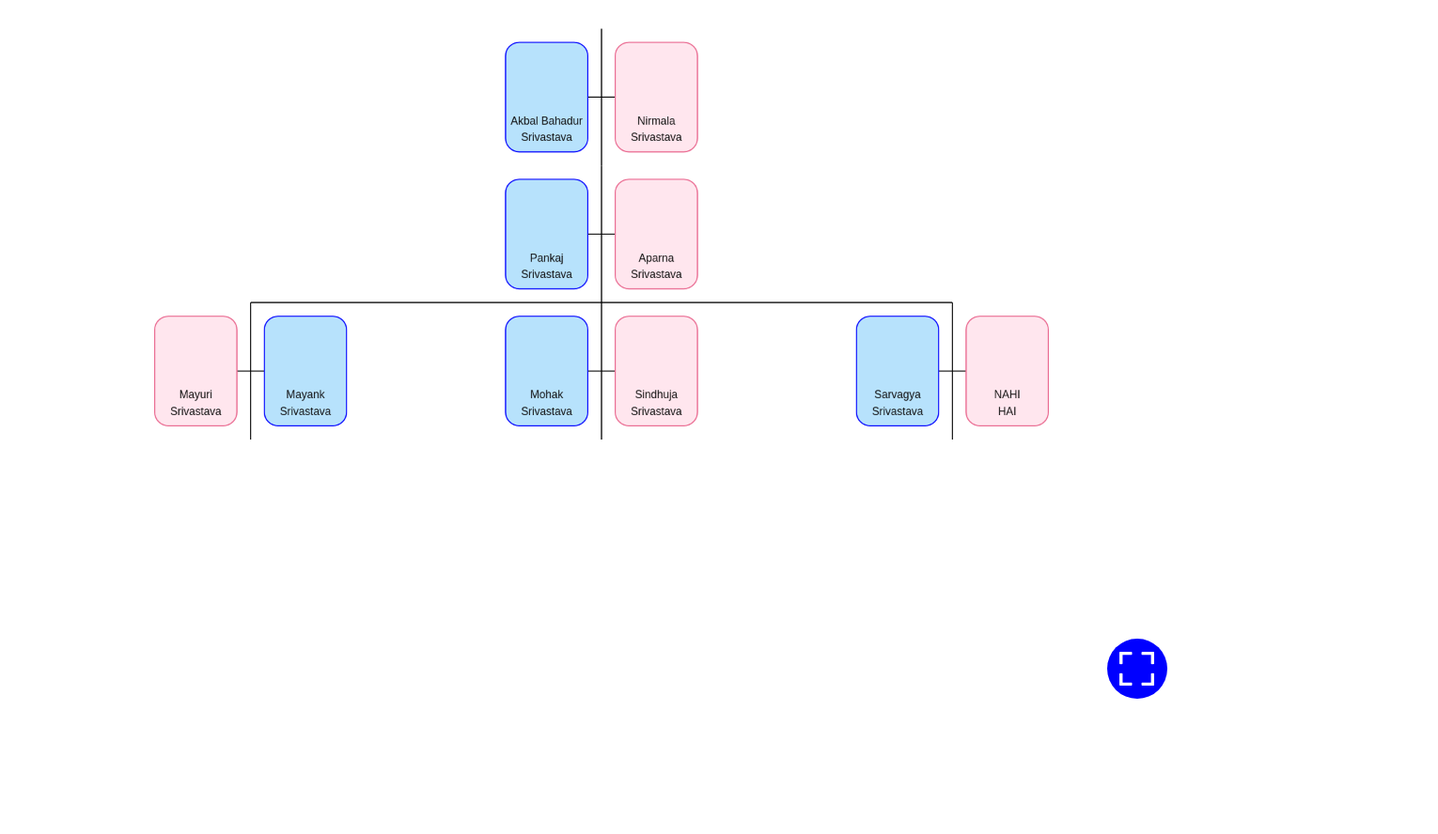
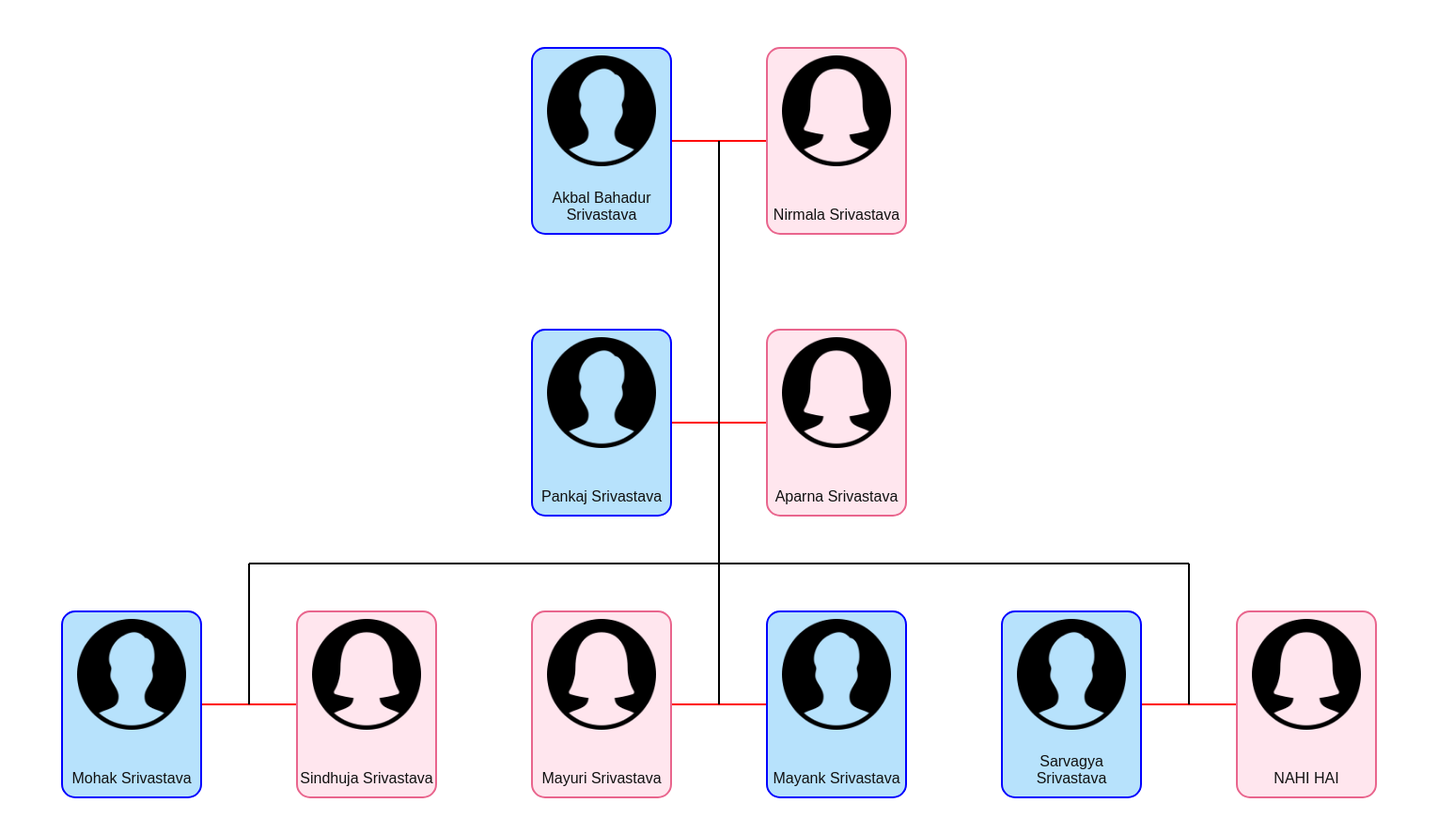
Before and after one commit to MasterSarvagya/FamilyTree, a plain HTML site: page index.html in a window 1280 px wide. Shown: the whole page at 94% size, 1530 px wide, since content can reach past the window. Before the commit the page ends 800 px from the top, so only its background shows below. Drawn offline with Linux system fonts and the light colour scheme.

Commit message:
Version 1 Complete

```diff
--- a/Draw.js
+++ b/Draw.js
@@ -1,96 +1,124 @@
-let winHeight = 1080;
-let winWidth = 1920;
-let canvas = document.getElementById("canvas");
-let ctx = canvas.getContext('2d');
-let cameraOffset = { x: winWidth/2, y: winHeight/2 };
-let cameraZoom = 0.875;
-let MAX_ZOOM = 5;
-let MIN_ZOOM = 0.1;
-let SCROLL_SENSITIVITY = 0.0005;
-let initialPinchDistance = null;
-let lastZoom = cameraZoom;
-let isDragging = false;
-let dragStart = { x: 0, y: 0 };
-let characterList = [];
-let lineList = [];
+function prepareElements(root) {
+	var tree = levelSortTree(root[0]);
+	document.body.style.width = (Math.max(...tree.map(x => x.length)) * 255 * 2) + "px";
+	var container = document.getElementsByClassName("container")[0];
+	var svg = document.getElementById('svg');
 
-function draw() {
-	prepareCanvas();
-	ctx.clearRect(0,0, winWidth, winHeight);
-	drawText("",0,0,20,"arial");
-	for(let i = 0; i < lineList.length; i++){
-		ctx.beginPath();
-		ctx.strokeStyle = "black";
-		ctx.lineWidth = "2";
-		ctx.moveTo(lineList[i][0],lineList[i][1]);
-		ctx.lineTo(lineList[i][2],lineList[i][3]);
-		ctx.stroke();
+	for (let v of tree) {
+		var br = document.createElement("br");
+		for (let x of v){
+			let partner = root[1].find(m => m.id == x.partner_id);
+			if(partner === undefined)
+				partner = new Member();
+
+			d1 = drawChar(x.first_name + "\n" + x.last_name,x.gender,x.id);
+			d2 = drawChar(partner.first_name + "\n" + partner.last_name,partner.gender,partner.id);
+
+			container.appendChild(d1);
+			container.appendChild(d2);
+		}
+		container.appendChild(br);
 	}
 
-	for(let i = 0; i < characterList.length; i++)
-		drawCharacterCard(characterList[i][0],characterList[i][1],characterList[i][2],characterList[i][3],characterList[i][4].trim());
-
-	requestAnimationFrame( draw );
+	for(let i = 0; i < root[1].length; i++){
+		if(root[1][i].parent_id != 0){
+			drawPartnerLine(svg,root[1][i]);
+			drawParentLine(svg,root[1][i]);
+		}
+	}
 }
 
-function prepareCanvas() {
-	canvas.width = winWidth;
-	canvas.height = winHeight;
-	ctx.translate( winWidth / 2, winHeight / 2 );
-	ctx.scale(cameraZoom, cameraZoom);
-	ctx.translate( -winWidth / 2 + cameraOffset.x, -winHeight / 2 + cameraOffset.y );
+function drawChar(name,gender,id = -100) {
+	var elemDiv = document.createElement('div');
+	var img = document.createElement('img');
+	var text = document.createElement('span');
+	var br = document.createElement('br');
+
+	if(gender == "M") {
+		img.src = "images/male.png";
+		elemDiv.classList.add("character","male");
+	}
+	else {
+		img.src = "images/female.png";
+		elemDiv.classList.add("character","female");
+	}
+
+	if(id != -100)
+		elemDiv.id = id;
+
+	text.innerHTML = name;
+	elemDiv.appendChild(text);
+	elemDiv.appendChild(img);
+
+	return elemDiv;
 }
 
-function getEventLocation(e) {
-	if (e.touches && e.touches.length == 1)
-		return { x:e.touches[0].clientX, y: e.touches[0].clientY };
-	else if (e.clientX && e.clientY)
-		return { x: e.clientX, y: e.clientY };
+function drawPartnerLine(svg, character) {
+	let line = document.createElementNS("http://www.w3.org/2000/svg","line");
+	let xx = document.getElementById(character.id);
+
+	line.setAttribute("x1",getOffset(xx).x + 150);
+	line.setAttribute("y1",getOffset(xx).y + 100);
+	line.setAttribute("x2",getOffset(xx).x + 250);
+	line.setAttribute("y2",getOffset(xx).y + 100);
+	line.setAttribute("stroke","red");
+	line.setAttribute("stroke-width", 2);
+
+	svg.appendChild(line);
 }
 
-function drawRect(x, y, width, height) {
-	ctx.fillRect( x, y, width, height );
+function drawParentLine(svg, character) {
+	if(character.parent_id == -1)
+		return;
+
+	let line = document.createElementNS("http://www.w3.org/2000/svg","line");
+	let line1 = document.createElementNS("http://www.w3.org/2000/svg","line");
+	let line2 = document.createElementNS("http://www.w3.org/2000/svg","line");
+
+	let xx = document.getElementById(character.id);
+	let yy = document.getElementById(character.parent_id);
+
+	line1.setAttribute("x1",getOffset(xx).x + 200);
+	line1.setAttribute("y1",getOffset(xx).y + 100);
+	line1.setAttribute("x2",getOffset(xx).x + 200);
+	line1.setAttribute("y2",getOffset(xx).y - 50);
+	line1.setAttribute("stroke","black");
+	line1.setAttribute("stroke-width", 2);
+
+	line2.setAttribute("x1",getOffset(yy).x + 200);
+	line2.setAttribute("y1",getOffset(yy).y + 100);
+	line2.setAttribute("x2",getOffset(yy).x + 200);
+	line2.setAttribute("y2",getOffset(yy).y + 250);
+	line2.setAttribute("stroke","black");
+	line2.setAttribute("stroke-width", 2);
+
+	line.setAttribute("x1",getOffset(xx).x + 200);
+	line.setAttribute("y1",getOffset(xx).y - 50);
+	line.setAttribute("x2",getOffset(yy).x + 200);
+	line.setAttribute("y2",getOffset(yy).y + 250);
+	line.setAttribute("stroke","black");
+	line.setAttribute("stroke-width", 2);
+
+	svg.appendChild(line);
+	svg.appendChild(line1);
+	svg.appendChild(line2);
 }
 
-function drawText(text, x, y, size, font) {
-	ctx.font = `${size}px ${font}`;
-	ctx.fillText(text, x, y);
+function getOffset(el) {
+	const rect = el.getBoundingClientRect();
+	return {
+		x: rect.left + window.scrollX,
+		y: rect.top + window.scrollY
+	};
 }
 
-function drawCharacterCard(x,y,gender,img_src = "",name = "") {
-	var img = new Image();
-
-	if(gender == "M"){
-		ctx.strokeStyle = "blue";
-		ctx.fillStyle = "#b7e2fc";
-		img.src = "images/male.png";
-
-	}
-	else {
-		ctx.strokeStyle = "#e9658d";
-		ctx.fillStyle = "#ffe6ee";
-		img.src = "images/female.png";
-	}
-
-	if (img_src != "")
-		img.src = img_src;
-
-	ctx.beginPath();
-	ctx.roundRect(x, y, 150, 200, [25]);
-	ctx.fill();
-	ctx.drawImage(img, x + 25, y + 10, 100, 100);
-	ctx.fillStyle = "#111111";
-	drawText(name.split("\n",2)[0],x+(75 - ctx.measureText(name.split("\n",2)[0]).width/2),y+150,20,"arial");
-	drawText(name.split("\n",2)[1],x+(75 - ctx.measureText(name.split("\n",2)[1]).width/2),y+180,20,"arial");
-	ctx.stroke();
-}
-
-function prepareCharacterList(root) {
-	prepareCanvas();
+function levelSortTree(root) {
 	let ans = [];
 	let main_queue=[];
-	main_queue.push(root[0]);
 	let temp=[];
+
+	main_queue.push(root);
+
 	while (main_queue.length) {
 		let n = main_queue.length;
 		for (let i = 0; i < n; i++) {
@@ -102,107 +130,6 @@ function prepareCharacterList(root) {
 		ans.push(temp);
 		temp=[];
 	}
-	let level = 0;
-	for (let v of ans) {
-		let sib = v.length;
-		let dist = 0;
-		let fact = 1;
-		let level_min = Number.MAX_VALUE;
-		let level_max = 0;
-		for (let x of v){
-			dist += 0.5;
-			let partner = root[1].find(m => m.id == x.partner_id)
-			if(partner === undefined)
-				partner = new Member();
-			coord = {
-				x1 : fact * parseInt(dist) * (canvas.width/sib) - 175,
-				x2 : fact * parseInt(dist) * (canvas.width/sib) - 175 + 200,
-				y1 : -canvas.height/2 + level*250,
-				y2 : -canvas.height/2 + level*250
-			}
 
-			characterList.push([coord.x1,coord.y1,x.gender,"",x.first_name + "\n" + x.last_name]);
-			characterList.push([coord.x2,coord.y2,partner.gender,"",partner.first_name + "\n" + partner.last_name]);
-
-			lineList.push([coord.x1 + 150, coord.y1 + 100, coord.x2, coord.y2 + 100]);
-			lineList.push([(coord.x1 + coord.x2 + 150)/2, coord.y1 - 25,(coord.x1 + coord.x2 + 150)/2, coord.y2 + 100]);
-			lineList.push([(coord.x1 + coord.x2 + 150)/2, coord.y1 + 225,(coord.x1 + coord.x2 + 150)/2, coord.y2 + 100]);
-
-			if(level_min > coord.x1)
-				level_min = coord.x1;
-			if (level_max < coord.x2 + 150)
-				level_max = coord.x2 + 150;
-			fact *= -1;
-		}
-		lineList.push([level_min + 175, coord.y1 - 25,level_max - 175, coord.y2 -25]);
-		level += 1;
-	}
+	return ans;
 }
-
-function centerCanvas() {
-	cameraOffset = { x: winWidth/2, y: winHeight/2 };
-	cameraZoom = 0.875;
-}
-
-function onPointerDown(e) {
-	isDragging = true;
-	dragStart.x = getEventLocation(e).x/cameraZoom - cameraOffset.x;
-	dragStart.y = getEventLocation(e).y/cameraZoom - cameraOffset.y;
-}
-
-function onPointerUp(e) {
-	isDragging = false;
-	initialPinchDistance = null;
-	lastZoom = cameraZoom;
-}
-
-function onPointerMove(e) {
-	if (isDragging) {
-		cameraOffset.x = getEventLocation(e).x/cameraZoom - dragStart.x;
-		cameraOffset.y = getEventLocation(e).y/cameraZoom - dragStart.y;
-	}
-}
-
-function handleTouch(e, singleTouchHandler)
-{
-	if ( e.touches.length == 1 )
-		singleTouchHandler(e);
-	else if (e.type == "touchmove" && e.touches.length == 2) {
-		isDragging = false;
-		handlePinch(e);
-	}
-}
-
-function handlePinch(e)
-{
-	e.preventDefault();
-	let touch1 = { x: e.touches[0].clientX, y: e.touches[0].clientY };
-	let touch2 = { x: e.touches[1].clientX, y: e.touches[1].clientY };
-	let currentDistance = (touch1.x - touch2.x)**2 + (touch1.y - touch2.y)**2;
-
-	if (initialPinchDistance == null)
-		initialPinchDistance = currentDistance;
-	else
-		adjustZoom( null, currentDistance/initialPinchDistance );
-}
-
-function adjustZoom(zoomAmount, zoomFactor)
-{
-	if (!isDragging) {
-		if (zoomAmount)
-			cameraZoom += zoomAmount;
-		else if (zoomFactor) {
-			cameraZoom = zoomFactor*lastZoom;
-		}
-		cameraZoom = Math.min( cameraZoom, MAX_ZOOM );
-		cameraZoom = Math.max( cameraZoom, MIN_ZOOM );
-	}
-}
-
-canvas.addEventListener('mousedown', onPointerDown);
-canvas.addEventListener('touchstart', (e) => handleTouch(e, onPointerDown));
-canvas.addEventListener('mouseup', onPointerUp);
-canvas.addEventListener('touchend',  (e) => handleTouch(e, onPointerUp));
-canvas.addEventListener('mousemove', onPointerMove);
-canvas.addEventListener('touchmove', (e) => handleTouch(e, onPointerMove));
-canvas.addEventListener( 'wheel', (e) => adjustZoom(-e.deltaY*SCROLL_SENSITIVITY));
--- a/Load.js
+++ b/Load.js
@@ -14,7 +14,6 @@ class MemberTree {
 		let response = await fetch(url);
 		let text = await response.text();
 		var members = [];
-		// text = this.list;
 		var lines = text.split("\n");
 		var header = lines[0].split(",");
 		for(var i = 1; i < lines.length-1; i++){
@@ -46,17 +45,4 @@ class MemberTree {
 		});
 		return [this.root,orig];
 	}
-	list = `id,first_name,last_name,gender,partner_id,parent_id
-1,Akbal Bahadur,Srivastava,M,2,-1
-2,Nirmala,Srivastava,F,1,0
-3,Pankaj,Srivastava,M,4,1
-4,Aparna,Srivastava,F,3,0
-5,Mohak,Srivastava,M,6,3
-6,Sindhuja,Srivastava,F,5,0
-7,Mayuri,Srivastava,F,8,3
-8,Mayank,Srivastava,M,7,0
-9,Sarvagya,Srivastava,M,0,3
-10,Srithik,Srivastava,M,0,5
-11,Dev,Srivastava,M,0,7
-`;
 }
--- a/index.html
+++ b/index.html
@@ -10,50 +10,75 @@
 			vertical-align: middle;
 			outline: 0px;
 		}
-
 		body {
 			margin: 0px;
 			padding: 0px;
+			font-family: Arial, Helvetica, sans-serif;
+		}
+		.container {
+			text-align: center;
+			position: relative;
+			width: 100%;
+			height: 100%;
+		}
+		.character {
+			display: inline-block;
+			aspect-ratio: 3 / 4;
+			width: 150px;
+			border-radius: 15px;
+			text-align: center;
+			position: relative;
+			color: #111111;
+			margin: 50px;
+			transition: transform 0.25s;
+		}
+		.character span {
+			position: absolute;
+			bottom: 5%;
+			width: 100%;
+			left: 0;
 			overflow: hidden;
 		}
+		.character img {
+			max-width: 80%;
+			height: 60%;
+			margin: 5% 0%;
+		}
+		.character:hover {
+			transform: scale(1.05);
+		}
+		.male {
+			border: 2px solid blue;
+			background-color: #b7e2fc;
+		}
+		.female {
+			border: 2px solid #e9658d;
+			background-color: #ffe6ee;
+		}
 
-		#canvas {
+		#svg {
+			z-index: 10;
+			position: absolute;
+			top: 0;
+			left: 0;
 			width: 100%;
 			height: 100%;
 		}
 
-		#center_button {
-			position: absolute;
-			width: 5vw;
-			height: 5vw;
-			top: 85vh;
-			left: 92vw;
-			background-color: blue;
-			border: 0px;
-			border-radius: 50px;
-			color: white;
-			cursor: pointer;
-			transition: transform 0.5s;
-		}
-		#center_button:hover {
-			transform: scale(1.2);
-		}
 	</style>
 </head>
 <body>
 
-	<button id="center_button"><img src="images/center.png" style="object-fit:contain;width:70%;" onclick="centerCanvas()"></button>
-	<canvas id="canvas"></canvas>
+	<div class="container">
+		<svg id="svg"></svg>
+	</div>
 
 	<script type="text/javascript" src="Load.js"></script>
 	<script type="text/javascript" src="Draw.js"></script>
 	<script type="text/javascript">
 		mtree = new MemberTree();
 		var x = mtree.makeTree('https://raw.githubusercontent.com/MasterSarvagya/FamilyTree/master/data.csv');
-		x.then(res => {
-			prepareCharacterList(res);
-			draw();
-		});
+		x.then(res => prepareElements(res));
 	</script>
 </body>
 </html>
```
Also changed, not shown: graph_test.html (deleted, +0 -82 lines), test.html (added, +216 -0 lines).
